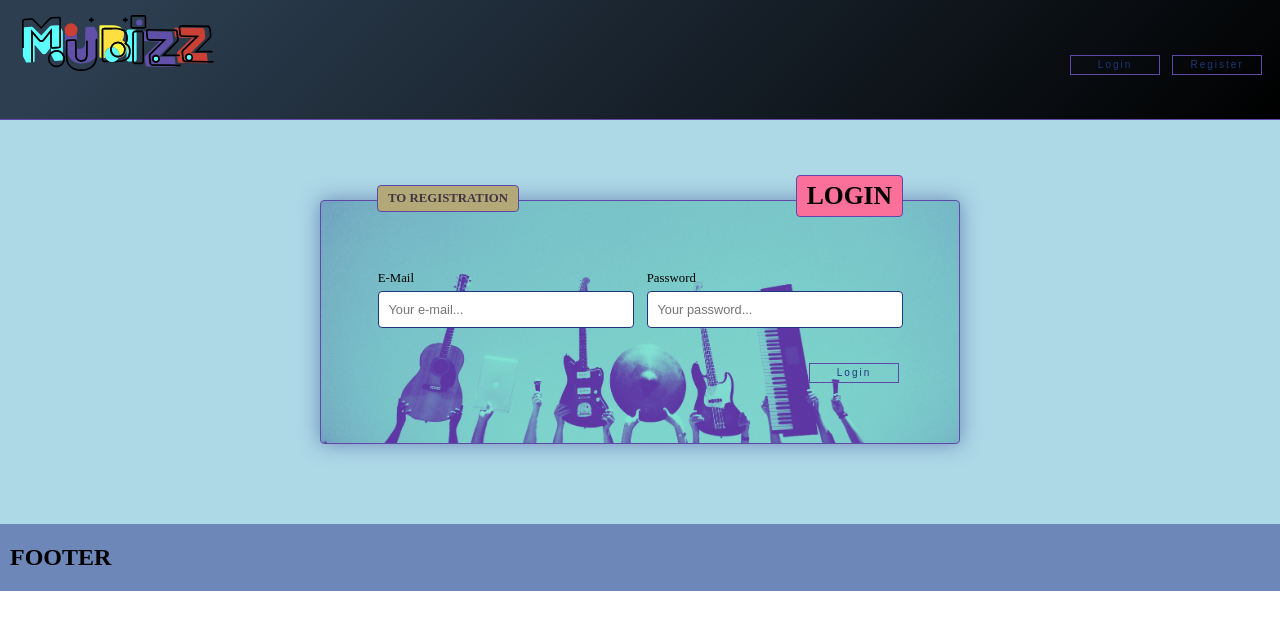
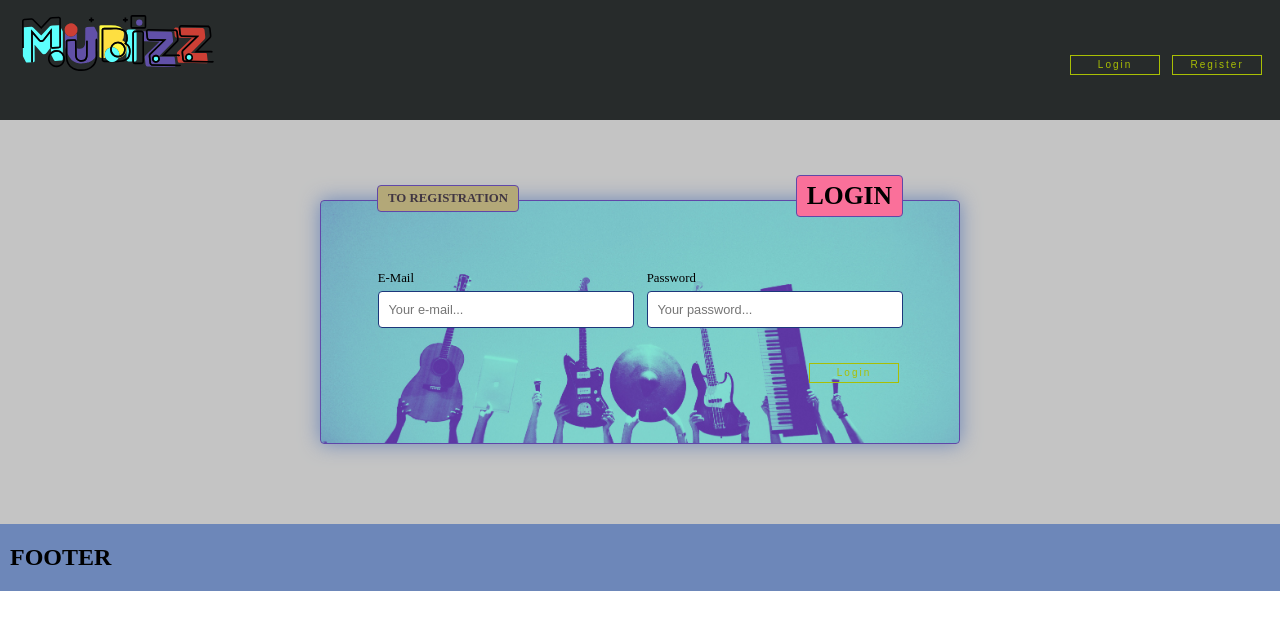
Before and after one commit to Balazs-D/Mubizz, a React (Create React App) app in the folder Client/: page /login in a window 1280 px wide. Shown: the top 630 px of the page. Built offline with nearby package versions, Linux system fonts and the light colour scheme; a web font is replaced by a local one.

Commit message:
style test

```diff
--- a/Client/src/components/App.js
+++ b/Client/src/components/App.js
@@ -33,7 +33,7 @@ import setAuthToken from '../../src/utils/setAuthToken';
 const MainContainer = styled.div`
   width: 100vw;
   overflow-x: hidden;
-  background: lightblue;
+  background: ${props => props.theme.colors.primaryLight};
   display: flex;
   justify-content: center;
 `;
--- a/Client/src/components/Modules/Header/Header.js
+++ b/Client/src/components/Modules/Header/Header.js
@@ -21,8 +21,7 @@ const HeaderCont = styled.div`
   display: flex;
   flex-direction: column;
   background-color: #2d3436;
-background-color: #000000;
-background-image: linear-gradient(-45deg, #000000 0%, #2c3e50 90%);
+background: ${props => props.theme.colors.primaryDark};
   /* background-image: linear-gradient(to right, #fa709a 0%, #fee140 100%); */
   padding: 0.5vw 1vw;
   /* background: ${props => props.theme.colors.basicBlue}; */
@@ -31,7 +30,7 @@ background-image: linear-gradient(-45deg, #000000 0%, #2c3e50 90%);
   z-index: 1;
 
   @media (min-width: 800px) {
-    border-bottom: 1px solid ${props => props.theme.colors.mainPurple};
+    border-bottom: 5px solid ${props => props.theme.colors.primaryDark};
     align-items: flex-start;
     flex-direction: column;
     /* box-shadow: 0px 0px 70px ${props => props.theme.colors.gradientPink}; */
--- a/Client/src/components/Modules/MainView/Dashboard.js
+++ b/Client/src/components/Modules/MainView/Dashboard.js
@@ -17,6 +17,7 @@ const DashCont = styled.div`
   background: white;
   justify-content: space-between;
   padding: 20px;
+  background: ${props=>props.theme.colors.primaryLight};
 `;
 
 const Dashboard = ({match}) => {
--- a/Client/src/components/Modules/MainView/OfferManagement.js
+++ b/Client/src/components/Modules/MainView/OfferManagement.js
@@ -3,52 +3,20 @@ import React from 'react';
 import styled from 'styled-components';
 
 // Component
+import DashboardViewContainer from '../../Utilities/DbView';
+import DashboardCont from '../../Utilities/DbCont';
+
 
 // Styled Comp
 
-const Main = styled.div`
-display: flex;
-flex-wrap: wrap;
-justify-content: space-between;
-align-items: flex-start;
-padding: 5px;
-width: 100%;
-margin-right: 5%;
-position: relative;
-z-index: 0;
 
-/* border: 1px solid ${props => props.theme.colors.mainPurple}; */
-`;
-
-const SiteName = styled.h4`
-  color: white;
-  background: ${props => props.theme.colors.mainLightBlue};
-  font-family: ${props => props.theme.fontFamily[0]};
-  padding: 5px 10px;
-  width: 100%;
-  border-top: 1px solid ${props => props.theme.colors.mainPurple};
-  border-right: 1px solid ${props => props.theme.colors.mainPurple};
-  border-left: 1px solid ${props => props.theme.colors.mainPurple};
-  border-top-left-radius: 4px;
-  border-top-right-radius: 4px;
-`;
-
-const ContDiv = styled.div`
-  width: 100%;
-  height: 30vh;
-  border-bottom: 1px solid ${props => props.theme.colors.mainPurple};
-  border-right: 1px solid ${props => props.theme.colors.mainPurple};
-  border-left: 1px solid ${props => props.theme.colors.mainPurple};
-  border-bottom-left-radius: 4px;
-  border-bottom-right-radius: 4px;
-`;
 
 const OfferManagement = () => {
   return (
-    <Main>
-      <SiteName>Offer Management</SiteName>
-      <ContDiv></ContDiv>
-    </Main>
+    <DashboardViewContainer>
+    <DashboardCont>hello</DashboardCont>
+
+    </DashboardViewContainer>
   );
 };
 
--- a/Client/src/components/Modules/Sidebars/DashboardSettings.js
+++ b/Client/src/components/Modules/Sidebars/DashboardSettings.js
@@ -4,12 +4,24 @@ import styled from 'styled-components';
 import { Link } from 'react-router-dom';
 import AuthCont from '../../../context/auth/authContext';
 
-const DashboardSidebar = styled.div`
+const FrameCont = styled.div`
   width: 20%;
   height: 50vh;
-  background: white;
-  border: 1px solid ${props => props.theme.colors.mainPurple};
-  border-radius: 4px;
+  padding: 0;
+  background: linear-gradient(
+    ${props => props.theme.colors.primaryDark},
+    ${props => props.theme.colors.primaryDark}
+  );
+`;
+
+const DashboardSidebar = styled.div`
+  width: 100%;
+  height: 100%;
+  background: ${props => props.theme.colors.primaryLight};
+  border: 5px solid ${props => props.theme.colors.primaryDark};
+  box-shadow: inset 4px 4px 8px ${props => props.theme.colors.darkOne},
+    1px 1px 4px black;
+  /* border-radius: 4px; */
   font-family: ${props => props.theme.fontFamily[0]};
   padding: 20px;
 `;
@@ -41,6 +53,13 @@ const List = styled.ul`
   width: 100%;
   padding: 0;
 `;
+
+const PicCont = styled.img`
+  width: 100%;
+  height: 20%;
+  object-fit: cover;
+  margin: 1.5vw 0vh 0vw 0vh;
+`;
 const StyledLink = {
   textDecoration: 'none'
 };
@@ -50,13 +69,16 @@ const DashboardSettings = () => {
   const { user } = authCont;
 
   return (
+    <FrameCont>
       <DashboardSidebar>
-      {user && <Fragment>
+        {user && (
+          <Fragment>
             <TitleDiv>
               <h2>{user.name}</h2>
 
               <Status>Pro</Status>
             </TitleDiv>
+            <PicCont src={user.avatar}></PicCont>
             <List>
               <li>
                 <Link to='/dashboard/marked' style={StyledLink}>
@@ -99,8 +121,10 @@ const DashboardSettings = () => {
                 </Link>
               </li>
             </List>
-      </Fragment>}
+          </Fragment>
+        )}
       </DashboardSidebar>
+    </FrameCont>
   );
 };
 
--- a/Client/src/components/StyledComp/Theme.js
+++ b/Client/src/components/StyledComp/Theme.js
@@ -16,12 +16,14 @@ const theme = {
     basicBlue: '#0077B3',
     basicYellow: '#FFC700',
     basicGrey: '#E0E0E0',
-    primary: '',
-    secondary: '',
-    warning: '',
-    info: '',
-    danger: '',
-
+    primaryDark: '#272B2B',
+    primaryLight: '#C4C4C4',
+    darkOne: '#787878',
+    secondaryDecent: '#0476D9',
+    secondaryBright: '#A9BF04',
+    warning: '#F2B705',
+    info: '#30BF97',
+    danger: '#D9042B'
   },
   fontFamily: [
     'sans-serif',
--- /dev/null
+++ b/Client/src/components/Utilities/DbCont.js
@@ -0,0 +1,23 @@
+// Utilities
+import React from 'react';
+import styled from 'styled-components';
+
+// Component
+
+// Styled Comp
+
+const ContDiv = styled.div`
+  width: 100%;
+  height: 30vh;
+  border-bottom: 1px solid ${props => props.theme.colors.mainPurple};
+  border-right: 1px solid ${props => props.theme.colors.mainPurple};
+  border-left: 1px solid ${props => props.theme.colors.mainPurple};
+  border-bottom-left-radius: 4px;
+  border-bottom-right-radius: 4px;
+`;
+
+const DasboardCont = ({text}) => {
+  return <ContDiv>{text}</ContDiv>;
+};
+
+export default DasboardCont;
--- /dev/null
+++ b/Client/src/components/Utilities/DbView.js
@@ -0,0 +1,50 @@
+// Utilities
+import React from 'react';
+import styled from 'styled-components';
+
+// Component
+
+// Styled Comp
+
+const Main = styled.div`
+display: flex;
+flex-wrap: wrap;
+justify-content: space-between;
+align-items: flex-start;
+padding: 5px;
+width: 100%;
+margin-right: 5%;
+position: relative;
+z-index: 0;
+
+/* border: 1px solid ${props => props.theme.colors.mainPurple}; */
+`;
+
+const SiteName = styled.h4`
+  color: white;
+  background: ${props => props.theme.colors.mainLightBlue};
+  font-family: ${props => props.theme.fontFamily[0]};
+  padding: 5px 10px;
+  width: 100%;
+  border-top: 1px solid ${props => props.theme.colors.mainPurple};
+  border-right: 1px solid ${props => props.theme.colors.mainPurple};
+  border-left: 1px solid ${props => props.theme.colors.mainPurple};
+  border-top-left-radius: 4px;
+  border-top-right-radius: 4px;
+`;
+
+const ContDiv = styled.div`
+  width: 100%;
+  height: 30vh;
+  border-bottom: 1px solid ${props => props.theme.colors.mainPurple};
+  border-right: 1px solid ${props => props.theme.colors.mainPurple};
+  border-left: 1px solid ${props => props.theme.colors.mainPurple};
+  border-bottom-left-radius: 4px;
+  border-bottom-right-radius: 4px;
+`;
+
+const DashboardViewContainer = ({ ContDiv, SiteName }) => {
+  return <Main></Main>;
+};
+
+export default DashboardViewContainer;
--- a/Client/src/components/Utilities/FilterGrowButton.js
+++ b/Client/src/components/Utilities/FilterGrowButton.js
@@ -12,7 +12,7 @@ const ButtonGrow = styled.button`
   font-size: 10px;
   font-family: sans-serif;
   text-decoration: none;
-  color: ${props=>props.theme.colors.mainPurple};
+  color: ${props=>props.theme.colors.primaryLight};
   letter-spacing: 2px;
   text-align: center;
   position: relative;
--- a/Client/src/components/Utilities/RollButton.js
+++ b/Client/src/components/Utilities/RollButton.js
@@ -14,9 +14,9 @@ const ButtonRoll = styled.button`
   font-family: sans-serif;
   text-decoration: none;
   border-radius: 0vh;
-  background: transparent;
-  border: 1px solid ${props => props.theme.colors.mainPurple};
-  color: ${props => props.theme.colors.mainBlue};
+  background:transparent;
+  border: 1px solid ${props => props.theme.colors.secondaryBright};
+  color: ${props => props.theme.colors.secondaryBright};
   letter-spacing: 2px;
   text-align: center;
 
@@ -27,7 +27,12 @@ const ButtonRoll = styled.button`
   outline: none;
 
   &:hover {
-    background: ${props => props.theme.colors.gradientPink};
+    background: ${props => props.theme.colors.warning};
+    color: ${props => props.theme.colors.primaryDark};
+  }
+  &:active {
+    background: ${props => props.theme.colors.info};
+    color: ${props => props.theme.colors.primaryDark};
   }
 `;
 
--- a/Client/src/components/Utilities/WinTitle.js
+++ b/Client/src/components/Utilities/WinTitle.js
@@ -1,5 +1,5 @@
 // Utilities
-import React, { useContext, useState, Fragment } from 'react';
+import React from 'react';
 import styled from 'styled-components';
 
 
```
Also changed, not shown: Client/src/components/Modules/TagBar.js (+16 -9 lines). Lines whose indentation alone changed are shown as unchanged.
